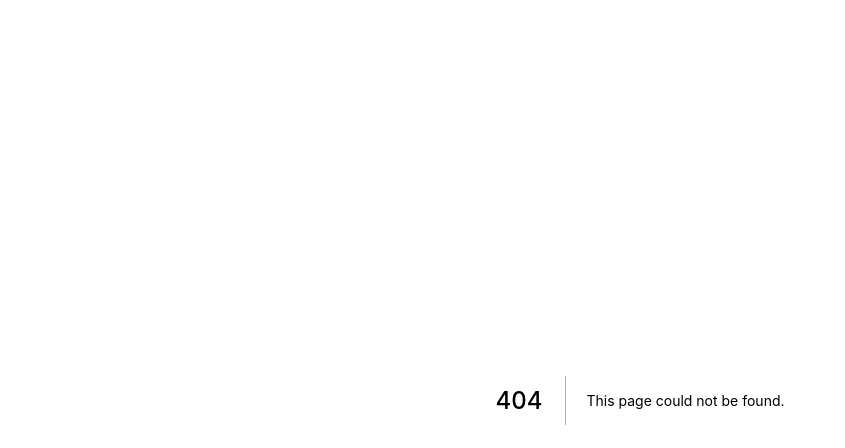
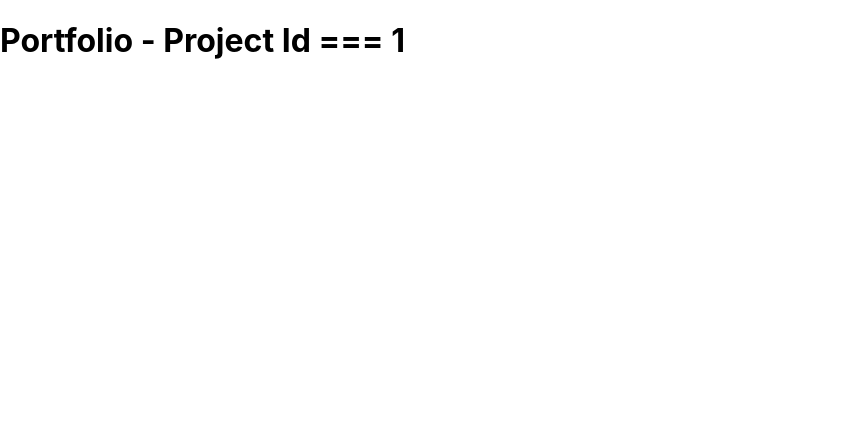
Before and after one commit to ahsanarique/nextjs-practice, a Next.js app: page /portfolio/1 in a window 1280 px wide. Before the commit this address had no page. Shown: the top 448 px of the page, without its empty margins (0-845 px from the left). Built offline with nearby package versions, Linux system fonts and the light colour scheme.

Commit message:
dynamic route

```diff
--- /dev/null
+++ b/pages/portfolio/[projectId].js
@@ -0,0 +1,14 @@
+import { useRouter } from "next/router";
+
+const ProjectPage = () => {
+  const router = useRouter();
+  const { projectId } = router.query;
+
+  return (
+    <div>
+      <h1>Portfolio - Project Id === {projectId}</h1>
+    </div>
+  );
+};
+
+export default ProjectPage;
--- a/pages/portfolio/list.js
+++ b/pages/portfolio/list.js
@@ -1,4 +1,4 @@
-const list = () => {
+const ListPage = () => {
   return (
     <div>
       <h1>Portfolio - list.js</h1>
@@ -6,4 +6,4 @@ const list = () => {
   );
 };
 
-export default list;
+export default ListPage;
```
